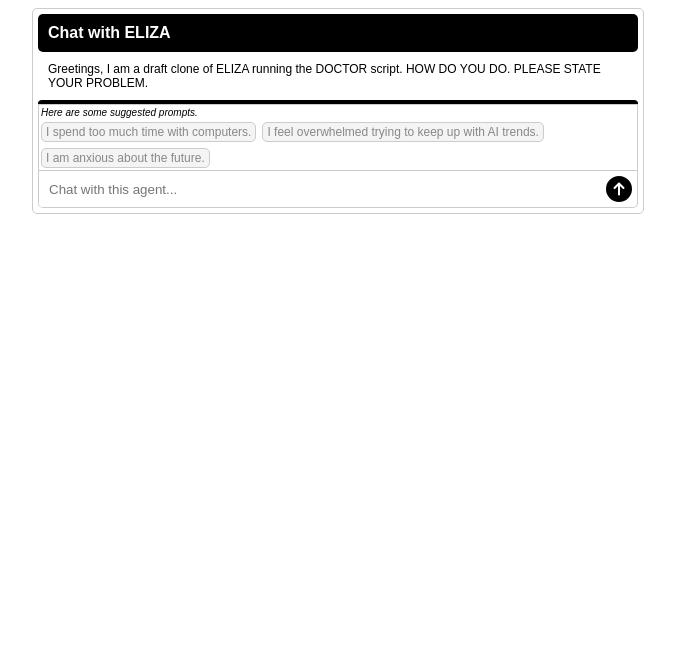
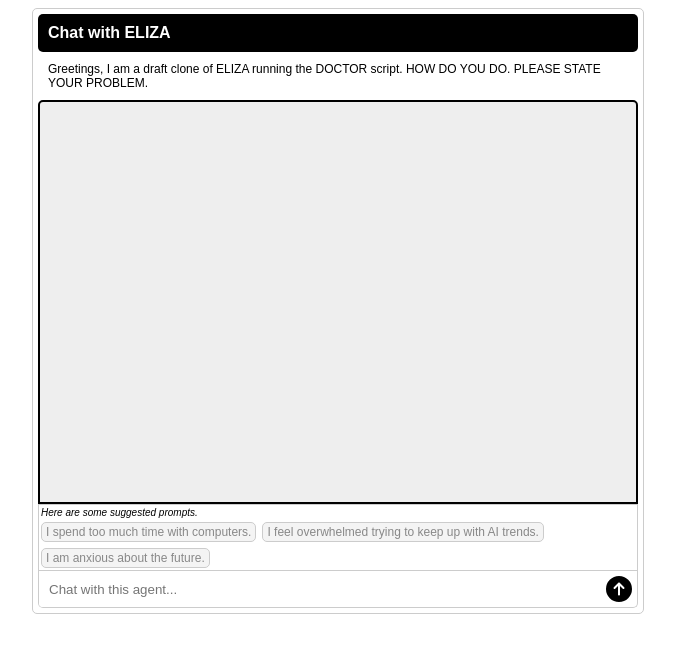
Before and after one commit to strange-rock/my-ai-agent, a Next.js app: page / in a window 1280 px wide. Shown: the top 652 px of the page, without its empty margins (302-977 px from the left). Built offline with nearby package versions, Linux system fonts and the light colour scheme.

Commit message:
chat height fixed height

```diff
--- a/pages/index.js
+++ b/pages/index.js
@@ -342,7 +342,7 @@
           flexDirection: "column",
           gap: "5px",
           marginBottom: "0px",
-          maxHeight: chatConfig.maxChatHeight, // Set a fixed height for the chat container
+          height: chatConfig.maxChatHeight, // Set a fixed height for the chat container
           overflowY: "auto", // Enable vertical scrolling
           border: "2px solid #000", // Optional: border around the chat area
           padding: "0px",
```
